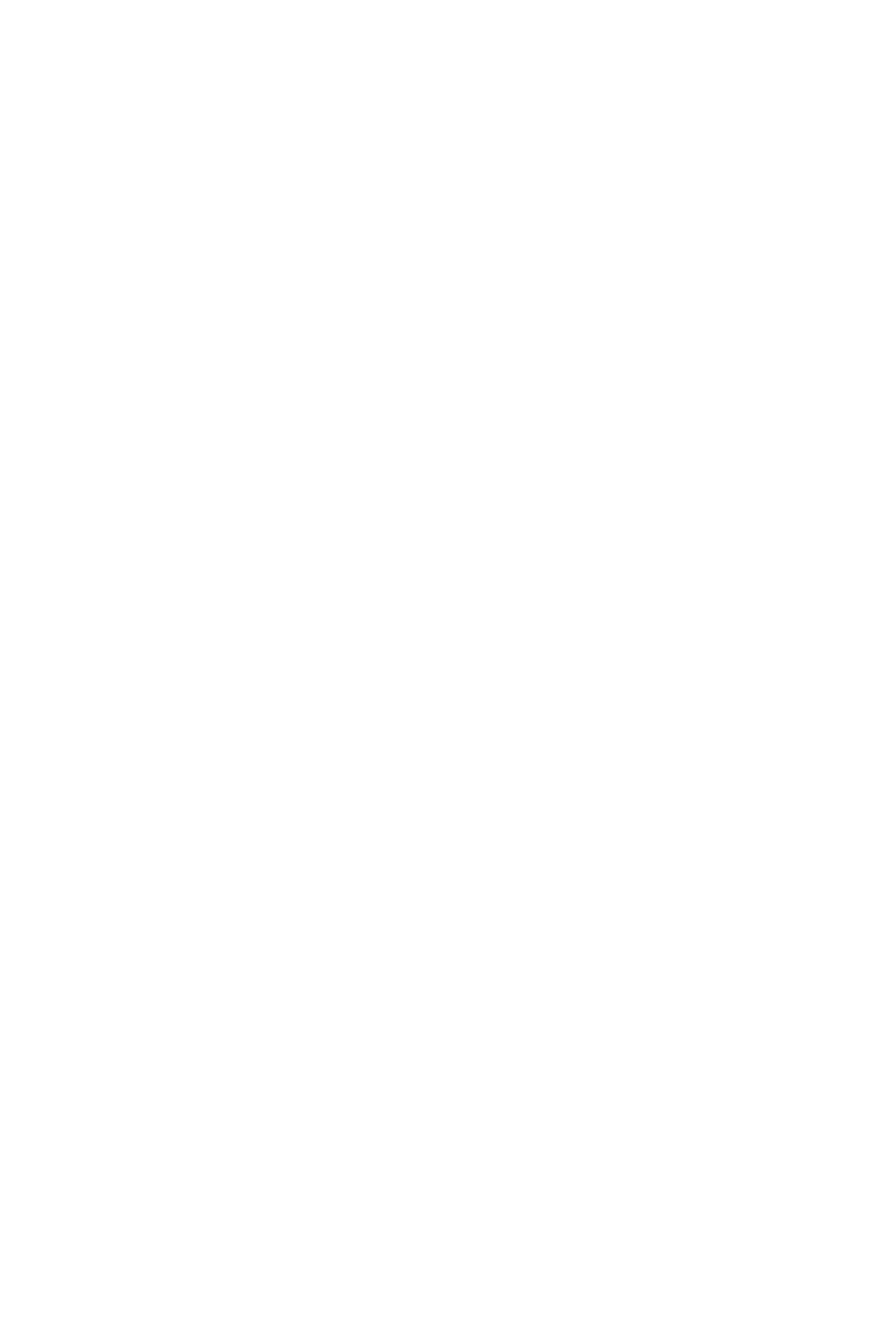
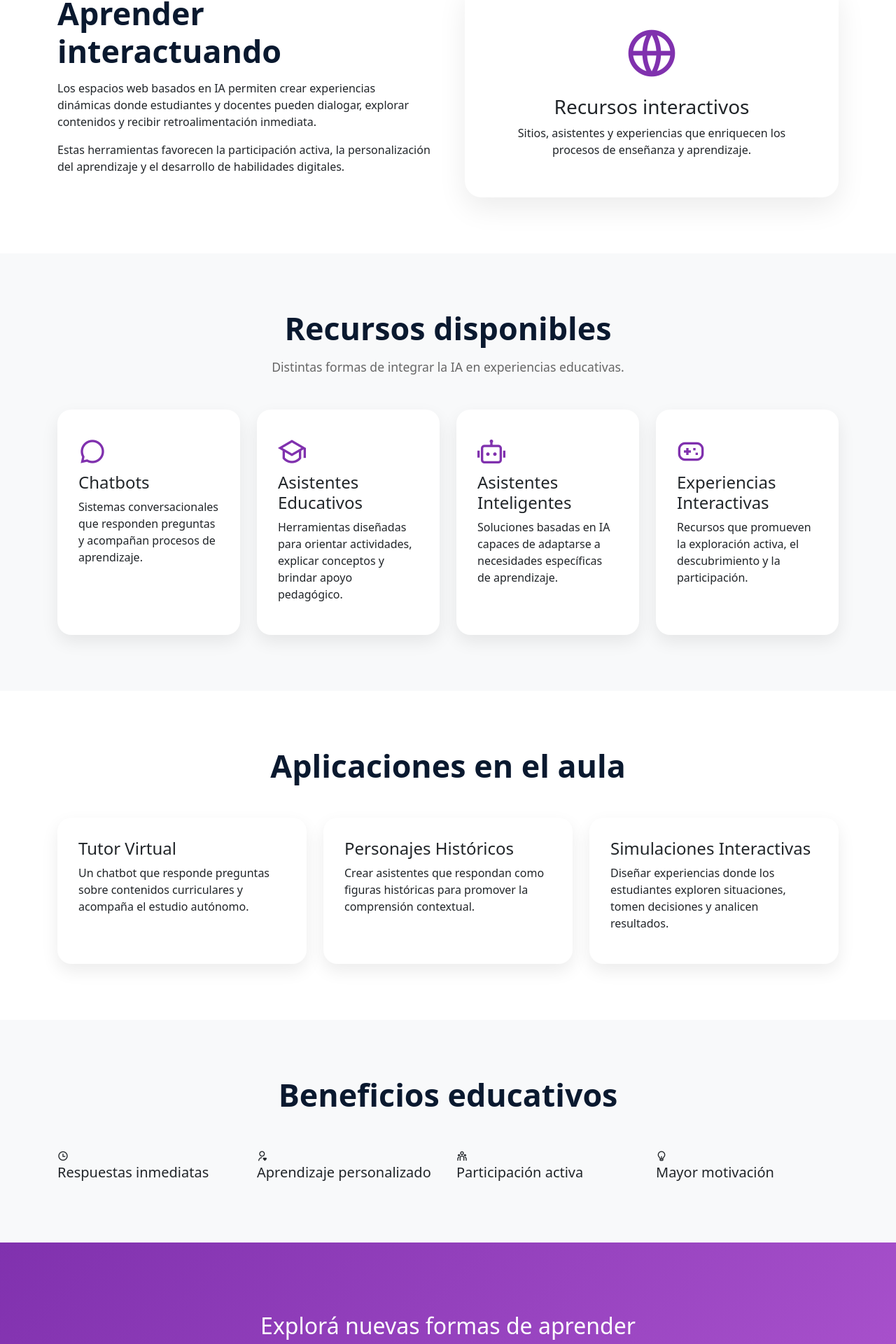
Before and after one commit to MoomieMay/grdiag, a React (Vite) app: page /espacio-web in a window 1280 px wide. Before the commit this address had no page. Shown: the part 570-2490 px from the top of the page at 70% size. Before the commit the page ends 800 px from the top, so only its background shows below. Built offline with nearby package versions, Linux system fonts and the light colour scheme.

Commit message:
Add EspacioWeb component with interactive learning resources and benefits

```diff
--- a/src/components/Header.jsx
+++ b/src/components/Header.jsx
@@ -87,9 +87,9 @@ function Header() {
                 <li>
                   <Link
                     className="dropdown-item"
-                    to="/chatbots"
+                    to="/espacio-web"
                   >
-                    Chatbots
+                    Espacio Web
                   </Link>
                 </li>
 
--- /dev/null
+++ b/src/pages/EspacioWeb.jsx
@@ -0,0 +1,309 @@
+import { Link } from "react-router-dom";
+
+function EspacioWeb() {
+  return (
+    <>
+      <section className="page-header">
+        <div className="container">
+          <h1>
+            Espacio Web
+          </h1>
+
+          <p>
+            Explorá herramientas conversacionales, asistentes educativos y
+            experiencias interactivas impulsadas por Inteligencia Artificial.
+          </p>
+
+        </div>
+      </section>
+
+      {/* Introducción */}
+
+      <section className="section">
+        <div className="container">
+
+          <div className="row align-items-center g-5">
+
+            <div className="col-lg-6">
+
+              <h2 className="section-title">
+                Aprender interactuando
+              </h2>
+
+              <p>
+                Los espacios web basados en IA permiten crear experiencias
+                dinámicas donde estudiantes y docentes pueden dialogar,
+                explorar contenidos y recibir retroalimentación inmediata.
+              </p>
+
+              <p>
+                Estas herramientas favorecen la participación activa,
+                la personalización del aprendizaje y el desarrollo de
+                habilidades digitales.
+              </p>
+
+            </div>
+
+            <div className="col-lg-6">
+
+              <div className="highlight-card">
+
+                <i className="ri-global-line"></i>
+
+                <h3>
+                  Recursos interactivos
+                </h3>
+
+                <p>
+                  Sitios, asistentes y experiencias que enriquecen los
+                  procesos de enseñanza y aprendizaje.
+                </p>
+
+              </div>
+
+            </div>
+
+          </div>
+
+        </div>
+      </section>
+
+      {/* Recursos */}
+
+      <section className="section bg-light">
+        <div className="container">
+
+          <div className="text-center mb-5">
+
+            <h2 className="section-title">
+              Recursos disponibles
+            </h2>
+
+            <p className="section-subtitle">
+              Distintas formas de integrar la IA en experiencias educativas.
+            </p>
+
+          </div>
+
+          <div className="row g-4">
+
+            <div className="col-md-6 col-lg-3">
+              <div className="lesson-card">
+
+                <i className="ri-chat-3-line"></i>
+
+                <h4>Chatbots</h4>
+
+                <p>
+                  Sistemas conversacionales que responden preguntas y
+                  acompañan procesos de aprendizaje.
+                </p>
+
+              </div>
+            </div>
+
+            <div className="col-md-6 col-lg-3">
+              <div className="lesson-card">
+
+                <i className="ri-graduation-cap-line"></i>
+
+                <h4>Asistentes Educativos</h4>
+
+                <p>
+                  Herramientas diseñadas para orientar actividades,
+                  explicar conceptos y brindar apoyo pedagógico.
+                </p>
+
+              </div>
+            </div>
+
+            <div className="col-md-6 col-lg-3">
+              <div className="lesson-card">
+
+                <i className="ri-robot-2-line"></i>
+
+                <h4>Asistentes Inteligentes</h4>
+
+                <p>
+                  Soluciones basadas en IA capaces de adaptarse a
+                  necesidades específicas de aprendizaje.
+                </p>
+
+              </div>
+            </div>
+
+            <div className="col-md-6 col-lg-3">
+              <div className="lesson-card">
+
+                <i className="ri-gamepad-line"></i>
+
+                <h4>Experiencias Interactivas</h4>
+
+                <p>
+                  Recursos que promueven la exploración activa,
+                  el descubrimiento y la participación.
+                </p>
+
+              </div>
+            </div>
+
+          </div>
+
+        </div>
+      </section>
+
+      {/* Aplicaciones */}
+
+      <section className="section">
+        <div className="container">
+
+          <div className="text-center mb-5">
+
+            <h2 className="section-title">
+              Aplicaciones en el aula
+            </h2>
+
+          </div>
+
+          <div className="row g-4">
+
+            <div className="col-lg-4">
+              <div className="example-card">
+
+                <h4>
+                  Tutor Virtual
+                </h4>
+
+                <p>
+                  Un chatbot que responde preguntas sobre contenidos
+                  curriculares y acompaña el estudio autónomo.
+                </p>
+
+              </div>
+            </div>
+
+            <div className="col-lg-4">
+              <div className="example-card">
+
+                <h4>
+                  Personajes Históricos
+                </h4>
+
+                <p>
+                  Crear asistentes que respondan como figuras históricas
+                  para promover la comprensión contextual.
+                </p>
+
+              </div>
+            </div>
+
+            <div className="col-lg-4">
+              <div className="example-card">
+
+                <h4>
+                  Simulaciones Interactivas
+                </h4>
+
+                <p>
+                  Diseñar experiencias donde los estudiantes exploren
+                  situaciones, tomen decisiones y analicen resultados.
+                </p>
+
+              </div>
+            </div>
+
+          </div>
+
+        </div>
+      </section>
+
+      {/* Beneficios */}
+
+      <section className="section bg-light">
+        <div className="container">
+
+          <div className="text-center mb-5">
+
+            <h2 className="section-title">
+              Beneficios educativos
+            </h2>
+
+          </div>
+
+          <div className="row g-4">
+
+            <div className="col-md-6 col-lg-3">
+              <div className="benefit-card">
+
+                <i className="ri-time-line"></i>
+
+                <h5>
+                  Respuestas inmediatas
+                </h5>
+
+              </div>
+            </div>
+
+            <div className="col-md-6 col-lg-3">
+              <div className="benefit-card">
+
+                <i className="ri-user-heart-line"></i>
+
+                <h5>
+                  Aprendizaje personalizado
+                </h5>
+
+              </div>
+            </div>
+
+            <div className="col-md-6 col-lg-3">
+              <div className="benefit-card">
+
+                <i className="ri-team-line"></i>
+
+                <h5>
+                  Participación activa
+                </h5>
+
+              </div>
+            </div>
+
+            <div className="col-md-6 col-lg-3">
+              <div className="benefit-card">
+
+                <i className="ri-lightbulb-line"></i>
+
+                <h5>
+                  Mayor motivación
+                </h5>
+
+              </div>
+            </div>
+
+          </div>
+
+        </div>
+      </section>
+
+      {/* CTA */}
+
+      <section className="cta-textos">
+        <div className="container text-center">
+
+          <h2>
+            Explorá nuevas formas de aprender
+          </h2>
+
+          <p>
+            Integrá asistentes inteligentes y experiencias interactivas
+            para enriquecer las propuestas educativas.
+          </p>
+
+        </div>
+      </section>
+
+    </>
+  );
+}
+
+export default EspacioWeb;
--- a/src/pages/Home.jsx
+++ b/src/pages/Home.jsx
@@ -1,7 +1,7 @@
 import { Link } from "react-router-dom";
 import PageBanner from "../components/PageBanner";
 
-import heroImage from "../assets/images/hero-image.jpg";
+import heroImage from "../assets/images/hero.jpeg";
 
 // IMPORTAR FOTOS
 import diana from "../assets/images/diana.jpg";
--- a/src/routes/AppRouter.jsx
+++ b/src/routes/AppRouter.jsx
@@ -6,6 +6,7 @@ import Textos from "../pages/Textos";
 import Podcast from "../pages/Podcast";
 import Imagenes from "../pages/Imagenes";
 import Videos from "../pages/Videos";
+import EspacioWeb from "../pages/EspacioWeb";
 import Laboratorio from "../pages/Laboratorio";
 
 function AppRouter() {
@@ -18,6 +19,7 @@ function AppRouter() {
           <Route path="/podcast" element={<Podcast />} />
           <Route path="/imagenes" element={<Imagenes />} />
           <Route path="/videos" element={<Videos />} />
+          <Route path="/espacio-web" element={<EspacioWeb />} />
           <Route path="/laboratorio" element={<Laboratorio />} />
         </Route>
       </Routes>
```
Also changed, not shown: src/pages/Chatbots.jsx (deleted, +0 -9 lines), src/assets/images/hero-img.jpeg (added), src/assets/images/hero.jpeg (added).
